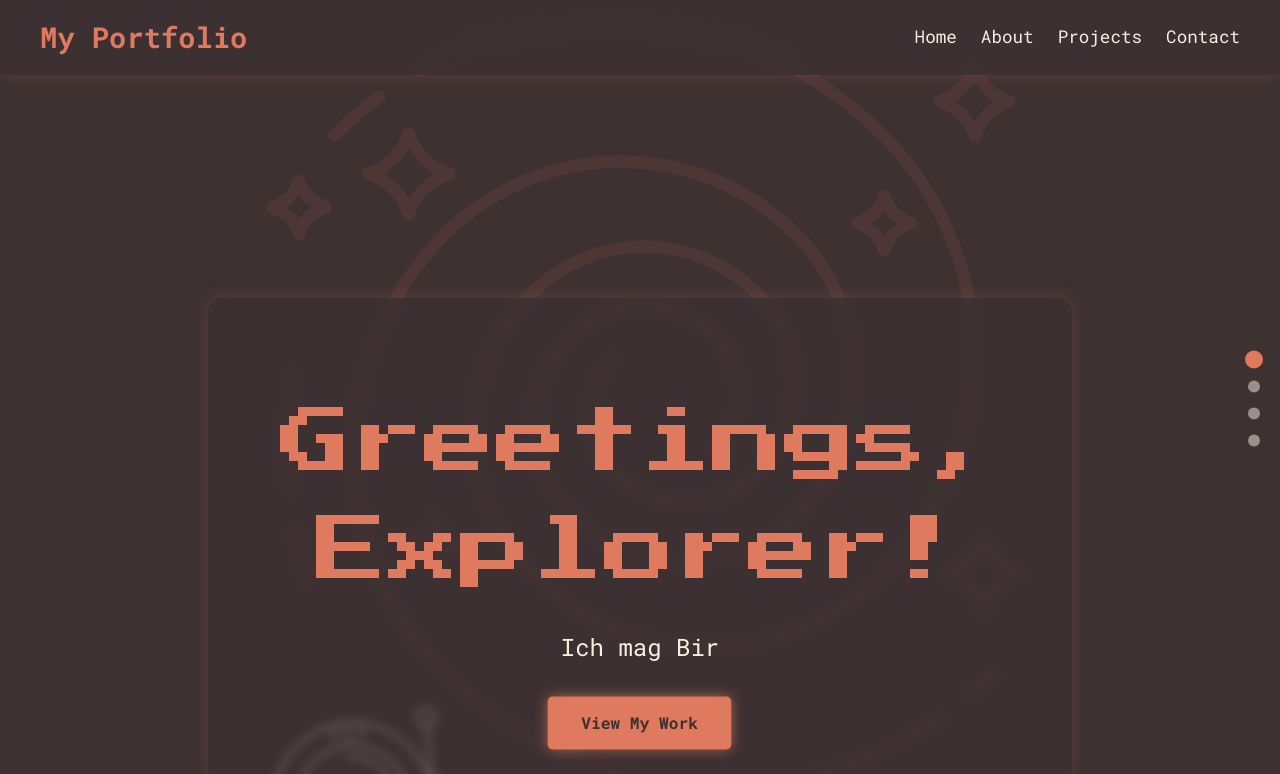
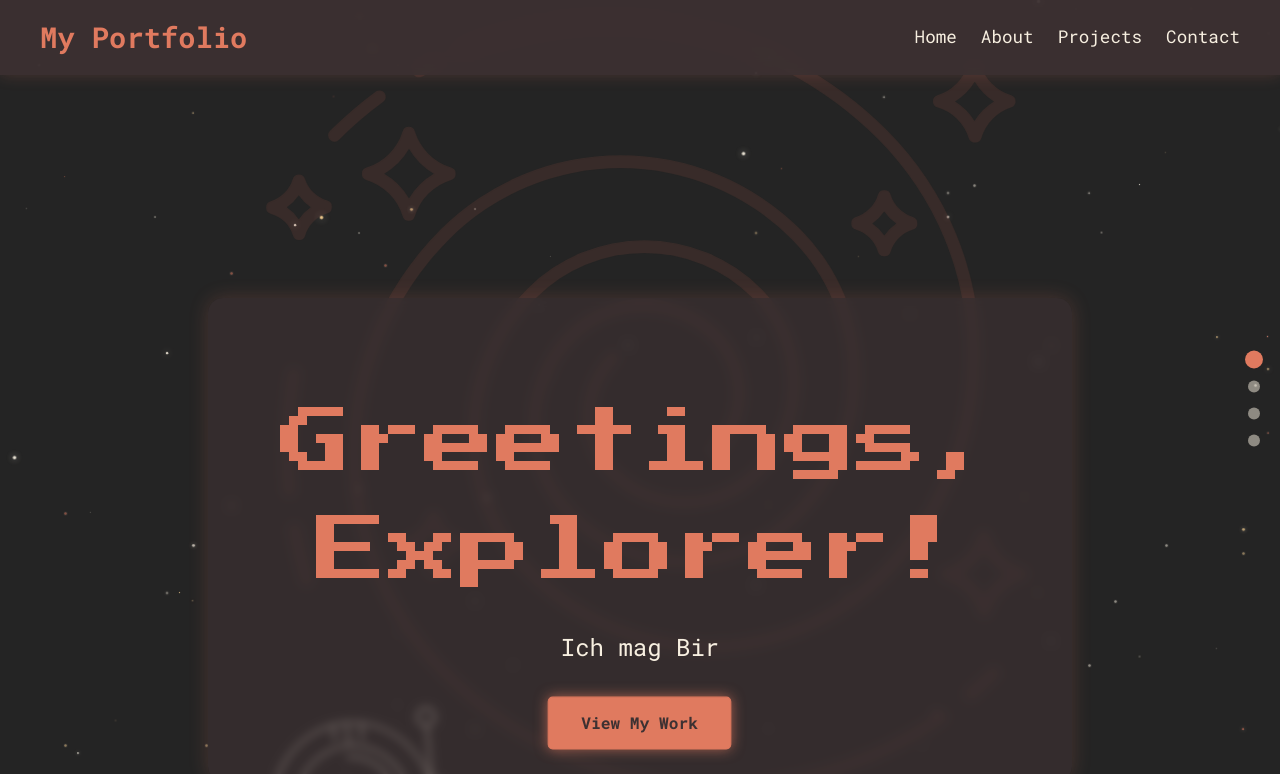
Before and after one commit to Leonhecke1/portfolio, a React (Vite) app in the folder portfolio/: page / in a window 1280 px wide. Shown: the top 774 px of the page. Built offline with nearby package versions, Linux system fonts and the light colour scheme.

Commit message:
feat: update body styling to hide scrollbar and remove background color for improved aesthetics

```diff
--- a/portfolio/src/styles/custom.scss
+++ b/portfolio/src/styles/custom.scss
@@ -27,11 +27,12 @@ $secondary: $dark-orange;  // Secondary darker orange
 
 // Body and general styling
 body {
+  scrollbar-width: unset !important; // Hide scrollbar for Firefox
   margin: 0;
   color: $light;
   font-family: 'Roboto Mono', monospace; // Retro monospace font
   min-height: 100vh;
-  background-color: $dark;
+ // background-color: $dark;
   background-size: cover;
   background-repeat: no-repeat;
   background-attachment: fixed;
@@ -47,17 +48,7 @@ body {
   -ms-overflow-style: none; /* IE and Edge */
   scrollbar-width: none; /* Firefox */
 
-  &::after {
-    content: '';
-    position: fixed;
-    bottom: 0;
-    right: 0;
-    width: 60vw; // Adjust size as needed
-    height: 60vh; // Adjust size as needed
-    background: radial-gradient(circle at bottom right, rgba($primary, 0.6), rgba($secondary, 0.3), transparent 70%);
-    z-index: -2; // Below content and stars
-    pointer-events: none; // Ensure it doesn't block interactions
-  }
+
 }
 
 .galaxy-background {
```
